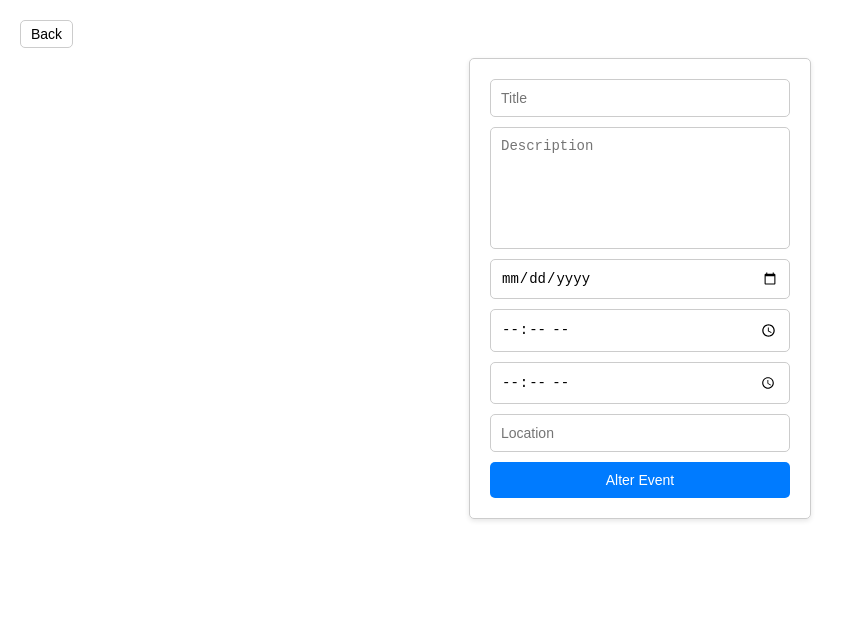
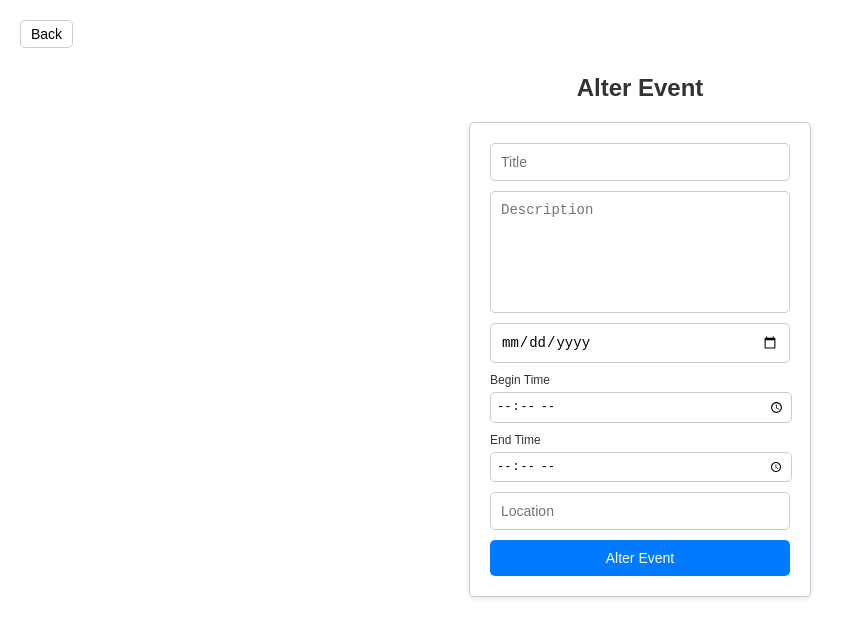
Before and after one commit to IvarHendriks1/Calendify_app, a React (Create React App) app in the folder Project/frontend/: page /alter in a window 1280 px wide. Shown: the top 638 px of the page, without its empty margins (0-854 px from the left). Built offline with nearby package versions, Linux system fonts and the light colour scheme.

Commit message:
alter zo nu ook moeten werken als je als admin bent ingelogd

```diff
--- a/Project/frontend/src/AlterEvent.css
+++ b/Project/frontend/src/AlterEvent.css
@@ -4,6 +4,12 @@
     align-items: center;
     padding: 20px;
     font-family: Arial, sans-serif;
+  }
+
+  h1 {
+    font-size: 24px;
+    margin-bottom: 20px;
+    color: #333;
   }
 
   .back-button {
@@ -55,3 +61,16 @@
   .alter-button:hover {
     background-color: #0056b3;
   }
+
+  /* Style for the time input fields (Begin Time and End Time) */
+  .input[type="time"] {
+    width: 290px; /* Adjust width to make time inputs smaller */
+    padding: 5px;
+    font-size: 12px;
+  }
+
+  .label {
+    margin-bottom: 5px;
+    font-size: 12px;
+    color: #333;
+  }
--- a/Project/frontend/src/AlterEvent.tsx
+++ b/Project/frontend/src/AlterEvent.tsx
@@ -13,20 +13,64 @@ export const AlterEvent: React.FC = () => {
   const navigate = useNavigate();
 
   const handleClick = () => {
-    // Navigate to '/menu' wanneer back is geklikt maar weet nog hoe die link heet dus gaat nu gwn zo zijn
-    // ik ga dit maken wanneer voorpagina is gemaakt
+    // Navigate to '/menu' when back is clicked
     navigate('/menu');
   };
 
-  const handleAlterEvent = () => {
-    // Handle event creation logic
-    console.log({ title, description, date, startTime, endTime, location});
-    alert("Event alterd!");
+  const handleAlterEvent = async () => {
+    if (new Date(date) < new Date()) {
+      alert("Event date cannot be in the past.");
+      return;
+    }
+
+    if (startTime >= endTime) {
+      alert("End time must be after start time.");
+      return;
+    }
+
+    const eventData = {
+      title,
+      description,
+      date,
+      startTime,
+      endTime,
+      location,
+      adminApproval: true, // Hardcoded for simplicity
+    };
+
+    try {
+      const response = await fetch('http://localhost:5001/api/Events', {
+        method: 'PUT',
+        headers: {
+          'Content-Type': 'application/json',
+        },
+        body: JSON.stringify(eventData),
+      });
+
+      if (response.ok) {
+        alert("Event alterd successfully!");
+        // Optionally clear the form fields
+        setTitle("");
+        setDescription("");
+        setDate("");
+        setStartTime("");
+        setEndTime("");
+        setLocation("");
+      } else {
+        const errorData = await response.json();
+        console.error('Error altering event:', errorData);
+        alert(`Error: ${response.statusText}`);
+      }
+    } catch (error) {
+      console.error('Network error:', error);
+      alert("Failed to alter event. Please try again.");
+    }
   };
 
   return (
     <div className="container">
-      <button className="back-button">Back</button>
+      <button className="back-button" onClick={handleClick}>Back</button>
+      <h1>Alter Event</h1>
       <div className="form-container">
         <input
           className="input"
@@ -43,23 +87,29 @@ export const AlterEvent: React.FC = () => {
         />
         <input
           className="input"
+          placeholder="Event Date"
           type="date"
           value={date}
           onChange={(e) => setDate(e.target.value)}
         />
+
+        <label className="label">Begin Time</label>
         <input
           className="input"
           type="time"
           value={startTime}
           onChange={(e) => setStartTime(e.target.value)}
         />
+
+        <label className="label">End Time</label>
         <input
           className="input"
           type="time"
           value={endTime}
           onChange={(e) => setEndTime(e.target.value)}
         />
-          <input
+
+        <input
           className="input"
           type="text"
           placeholder="Location"
--- a/Project/frontend/src/EvenCreator.tsx
+++ b/Project/frontend/src/EvenCreator.tsx
@@ -70,6 +70,7 @@ export const EventCreator: React.FC = () => {
   return (
     <div className="container">
       <button className="back-button" onClick={handleClick}>Back</button>
+      <h1>Create Event</h1>
       <div className="form-container">
         <input
           className="input"
@@ -86,22 +87,28 @@ export const EventCreator: React.FC = () => {
         />
         <input
           className="input"
+          placeholder="Event Date"
           type="date"
           value={date}
           onChange={(e) => setDate(e.target.value)}
         />
+
+        <label className="label">Begin Time</label>
         <input
           className="input"
           type="time"
           value={startTime}
           onChange={(e) => setStartTime(e.target.value)}
         />
+
+        <label className="label">End Time</label>
         <input
           className="input"
           type="time"
           value={endTime}
           onChange={(e) => setEndTime(e.target.value)}
         />
+
         <input
           className="input"
           type="text"
--- a/Project/frontend/src/EventCreator.css
+++ b/Project/frontend/src/EventCreator.css
@@ -4,6 +4,12 @@
   align-items: center;
   padding: 20px;
   font-family: Arial, sans-serif;
+}
+
+h1 {
+  font-size: 24px;
+  margin-bottom: 20px;
+  color: #333;
 }
 
 .back-button {
@@ -55,3 +61,16 @@
 .create-button:hover {
   background-color: #0056b3;
 }
+
+/* Style for the time input fields (Begin Time and End Time) */
+.input[type="time"] {
+  width: 290px; /* Adjust width to make time inputs smaller */
+  padding: 5px;
+  font-size: 12px;
+}
+
+.label {
+  margin-bottom: 5px;
+  font-size: 12px;
+  color: #333;
+}
```
Lines whose indentation alone changed are shown as unchanged.
